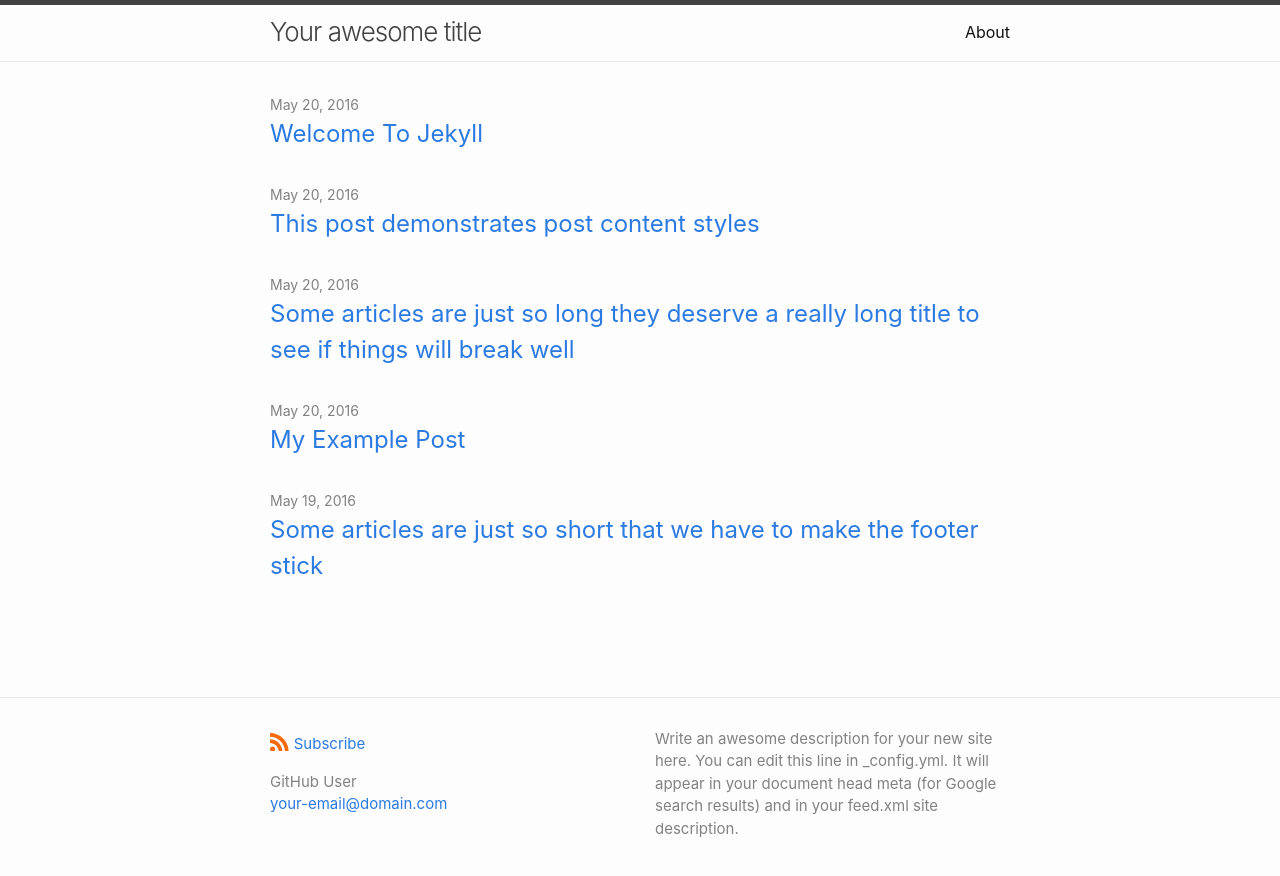
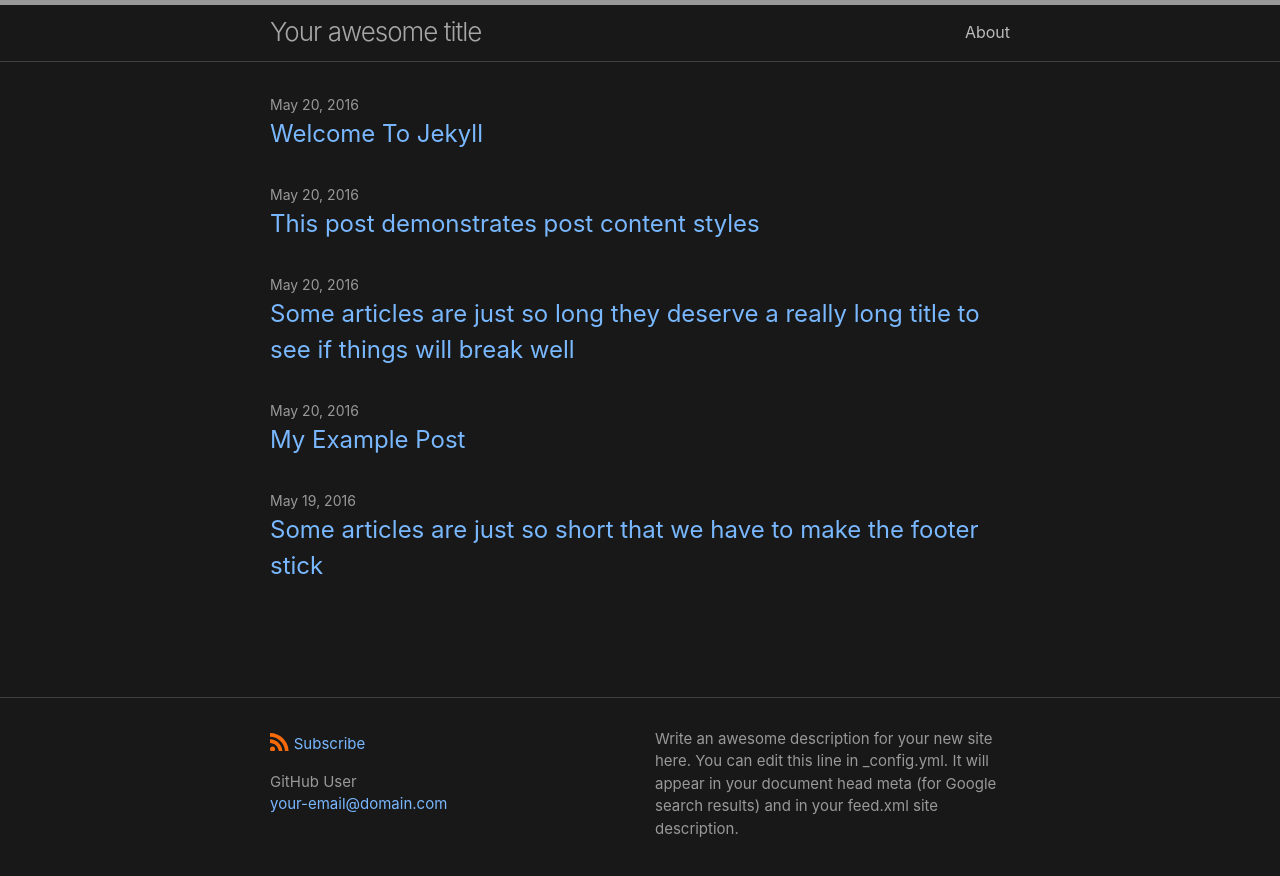
Before and after one commit to leonmavr/leonmavr.github.io, a Jekyll site: the page built from index.md, in a window 1280 px wide. Shown: the top 876 px of the page. Built offline with Jekyll 4.4.1, drawn with Linux system fonts in a browser that asks for light colours.

Commit message:
try adding post archive

```diff
--- a/_config.yml
+++ b/_config.yml
@@ -44,7 +44,7 @@
   # solarized-light	   Light variant of solarized color scheme.
   # solarized-dark	   Dark variant of solarized color scheme.
   # solarized	         Adaptive skin for solarized color scheme skins.
-  skin: classic
+  skin: dark
 
   # Minima date format.
   # The default value is "%b %d, %Y" (e.g. Nov 14, 2023)
@@ -69,3 +69,10 @@
   #  - { platform: twitter,        user_url: "https://twitter.com/jekyllrb" }
   #  - { platform: x,              user_url: "https://x.com/jekyllrb" }
   #  - { platform: youtube,        user_url: "https://www.youtube.com/jekyll" }
+
+# Archive options
+jekyll-archives:
+  enabled: ['day']
+  layout: 'archive'
+  permalinks:
+    day: '/:year/:month/:day/'
```
